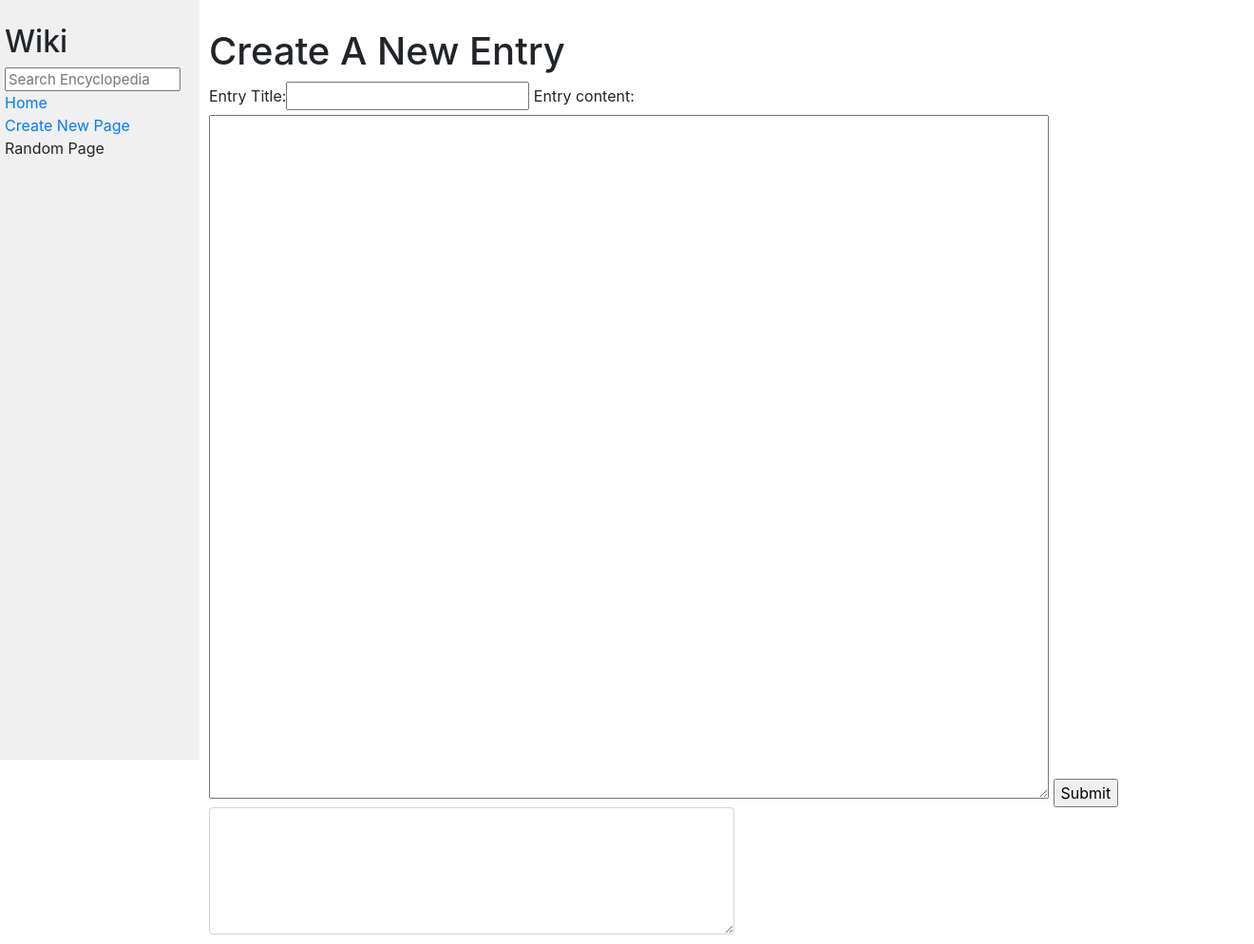
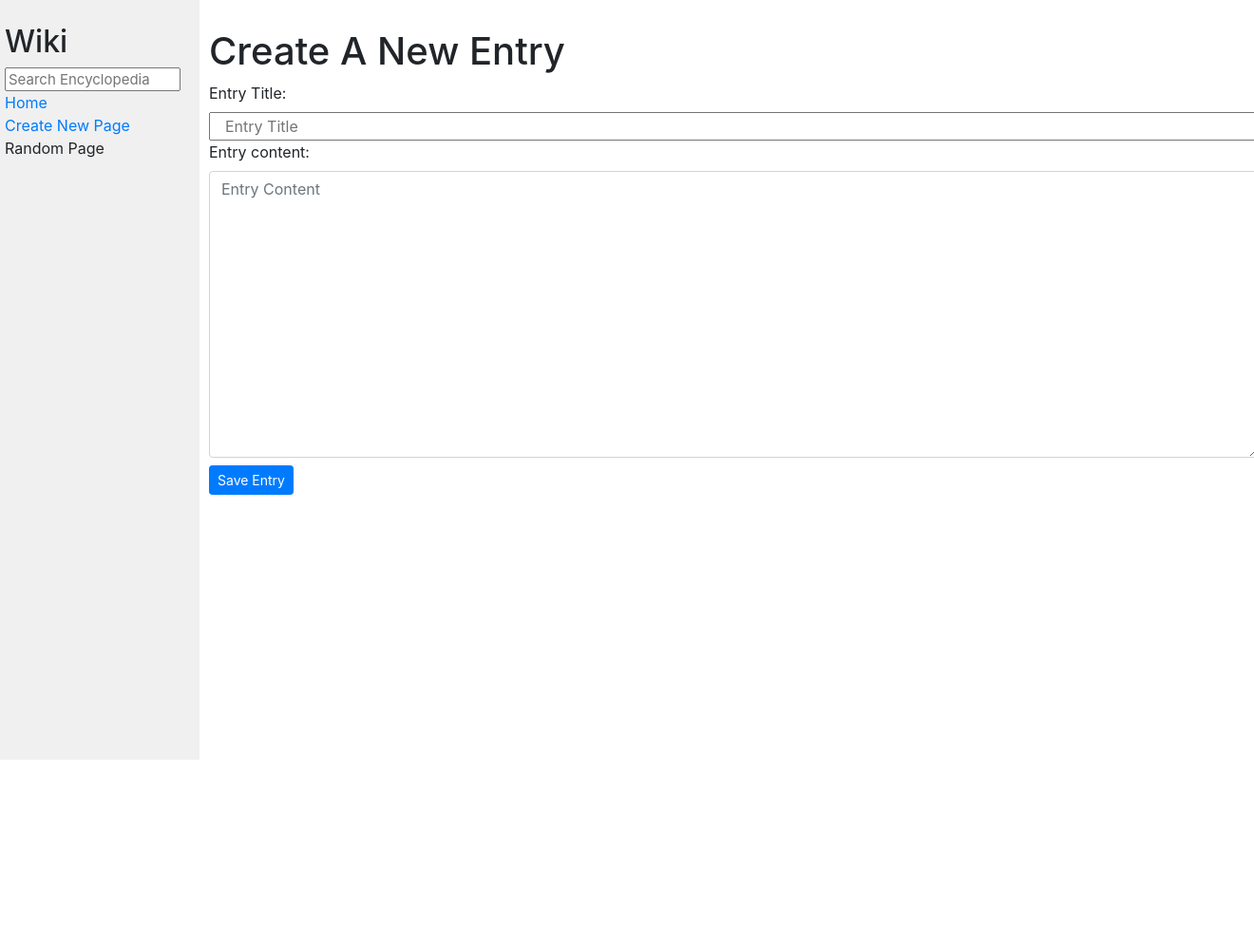
Before and after one commit to Liqaing/Wiki, a Django app: page /wiki/create/new_entry in a window 1320 px wide; the page is wider, and only the part inside the window is pictured. Shown: that part at 95% size. After the commit the page ends 800 px from the top of that part, so only its background shows below. Run offline with Django 3.2, Linux system fonts and the light colour scheme; some libraries are stand-ins or nearby versions.

Commit message:
Added style to create new entry page

```diff
--- a/encyclopedia/templates/encyclopedia/create_new_entry.html
+++ b/encyclopedia/templates/encyclopedia/create_new_entry.html
@@ -11,10 +11,9 @@
     <form>
         {% csrf_token %}
         {{ form }}
-        <input type="submit">
-        <textarea class="form-control col-lg-6" rows="5"></textarea>
+        <input type="submit" class="btn btn-primary btn-sm mt-2" value="Save Entry">
+        <!-- <textarea class="form-control col-lg-6" rows="5"></textarea> -->
     </form>
-
     <!-- I guess bootstrap styling is interfer with my styling so remove bootstrap style first -->
     <!-- <textarea class="textarea" cols="100" rows="5"></textarea> -->
 {% endblock %}
--- a/encyclopedia/views.py
+++ b/encyclopedia/views.py
@@ -9,8 +9,8 @@ from django import forms
 
 #  New class for a form that use to create new entry
 class NewEntryForm(forms.Form):
-    title = forms.CharField(label="Entry Title")
-    entry_content = forms.CharField(widget=forms.Textarea(attrs={"rows":"4"}))
+    title = forms.CharField(label="Entry Title", widget=forms.TextInput(attrs={"class": "col-12", "placeholder":"Entry Title"}))
+    entry_content = forms.CharField(widget=forms.Textarea(attrs={"class":"form-control col-12", "rows":"12", "placeholder":"Entry Content"}))
 
 def index(request):
     return render(request, "encyclopedia/index.html", {
```
